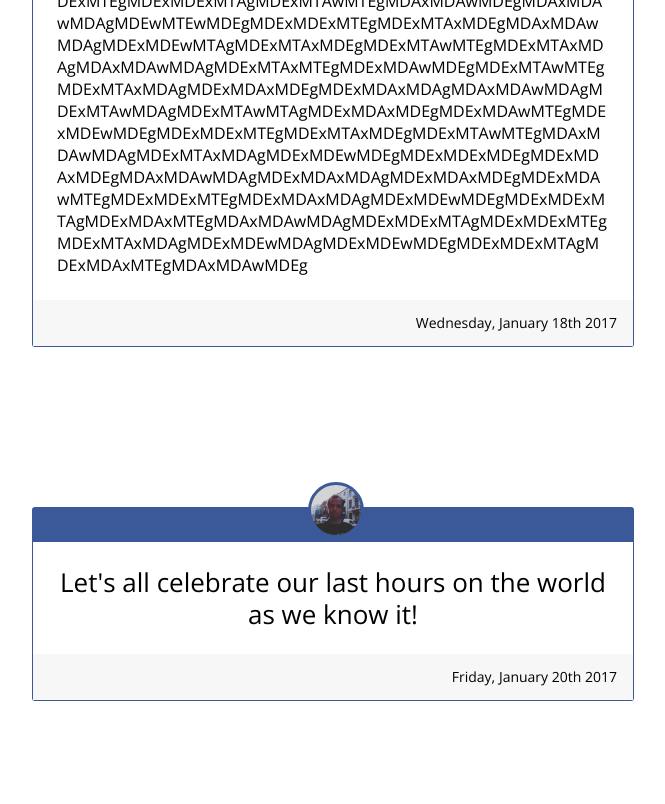
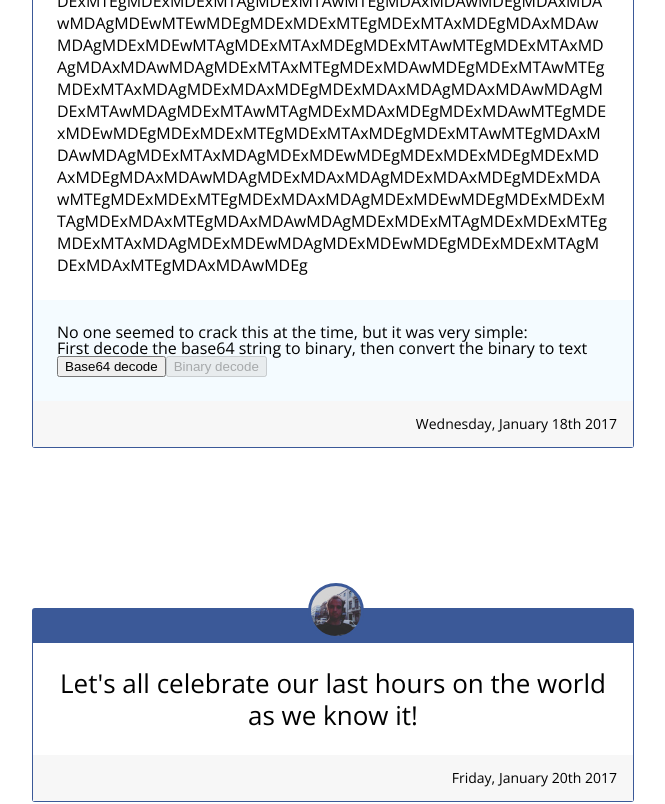
Before and after one commit to dejakob/twenty-seventeen, a React (Create React App) app: page / in a window 1280 px wide. Shown: the part 2147-2951 px from the top of the page, without its empty margins (307-972 px from the left). Built offline with nearby package versions, Linux system fonts and the light colour scheme.

Commit message:
Add decoder for Post_1316091521762931

```diff
--- /dev/null
+++ b/src/components/Explanation.js
@@ -0,0 +1,17 @@
+import React from 'react';
+import styled from 'styled-components';
+
+const Container = styled.summary`
+    background-color: #f4fbff;
+    padding: 24px;
+`;
+
+function Explanation(props) {
+    return (
+        <Container>
+            {props.children}
+        </Container>
+    );
+}
+
+export default Explanation;
--- a/src/components/FacebookPost.js
+++ b/src/components/FacebookPost.js
@@ -72,6 +72,7 @@ function FacebookPost(props) {
                     {item}
                 </Paragraph>
             ))}
+            {props.children}
             <Footer>
                 {moment(item.date, 'YYYY-MM-DD').format('dddd, MMMM Do YYYY')}
             </Footer>
--- a/src/components/months/January.js
+++ b/src/components/months/January.js
@@ -1,5 +1,6 @@
 import React from 'react';
 import Month from '../Month';
+import Explanation from '../Explanation';
 import FeedItem from '../FeedItem';
 import FacebookPost from '../FacebookPost';
 
@@ -21,11 +22,7 @@ function January(props) {
                     item={props.feed.facebook['dejakob/posts/1309292115776205']}
                 />
             </FeedItem>
-            <FeedItem>
-                <FacebookPost
-                    item={props.feed.facebook['dejakob/posts/1316091521762931']}
-                />
-            </FeedItem>
+            <Post_1316091521762931 {...props} />
             <FeedItem>
                 <FacebookPost
                     item={props.feed.facebook['dejakob/posts/1317331584972258']}
@@ -45,4 +42,59 @@ function January(props) {
     );
 }
 
+class Post_1316091521762931 extends React.Component {
+    constructor() {
+        super();
+        this.decodeBase64 = this.decodeBase64.bind(this);
+        this.decodeBinary = this.decodeBinary.bind(this);
+    }
+
+    componentWillMount() {
+        this.state = {
+            isBase64Decoded: false,
+            isBinaryDecoded: false,
+            originalValue: this.props.feed.facebook['dejakob/posts/1316091521762931'].text,
+            decodedValue: ''
+        }
+    }
+
+    decodeBase64() {
+        this.setState({
+            isBase64Decoded: true,
+            decodedValue: atob(this.state.originalValue)
+        });
+    }
+
+    decodeBinary() {
+        this.setState({
+            isBinaryDecoded: true,
+            decodedValue: this.state.decodedValue
+                .split(' ')
+                .map(bin => parseInt(bin, 2))
+                .map(num => String.fromCharCode(num))
+                .join('')
+        })
+    }
+
+    render() {
+        return (
+            <FeedItem>
+                <FacebookPost
+                    item={this.props.feed.facebook['dejakob/posts/1316091521762931']}
+                >
+                    <Explanation>
+                        <p>No one seemed to crack this at the time, but it was very simple:</p>
+                        <p>First decode the base64 string to binary, then convert the binary to text</p>
+                        <button onClick={this.decodeBase64} disabled={this.state.isBase64Decoded}>Base64 decode</button>
+                        <button onClick={this.decodeBinary} disabled={!this.state.isBase64Decoded || this.state.isBinaryDecoded}>Binary decode</button>
+                        <pre>
+                            {this.state.decodedValue}
+                        </pre>
+                    </Explanation>
+                </FacebookPost>
+            </FeedItem>
+        )
+    }
+}
+
 export default January;
```
